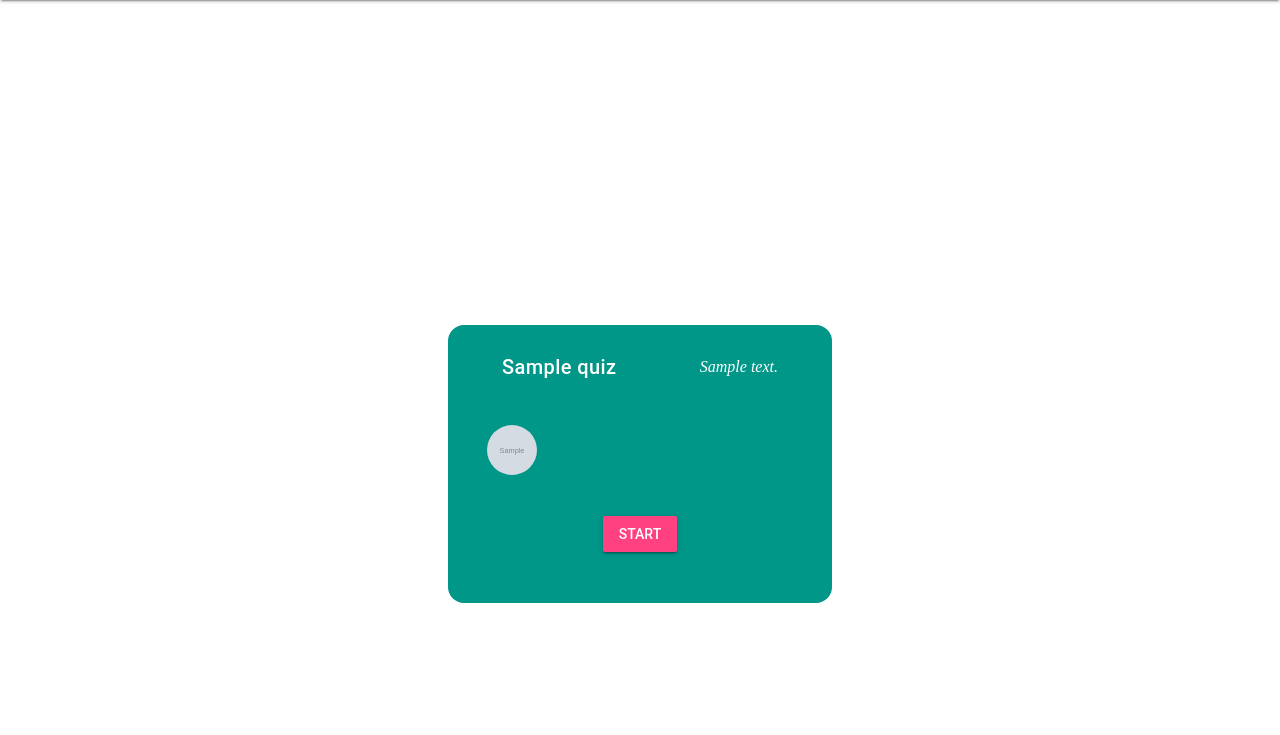
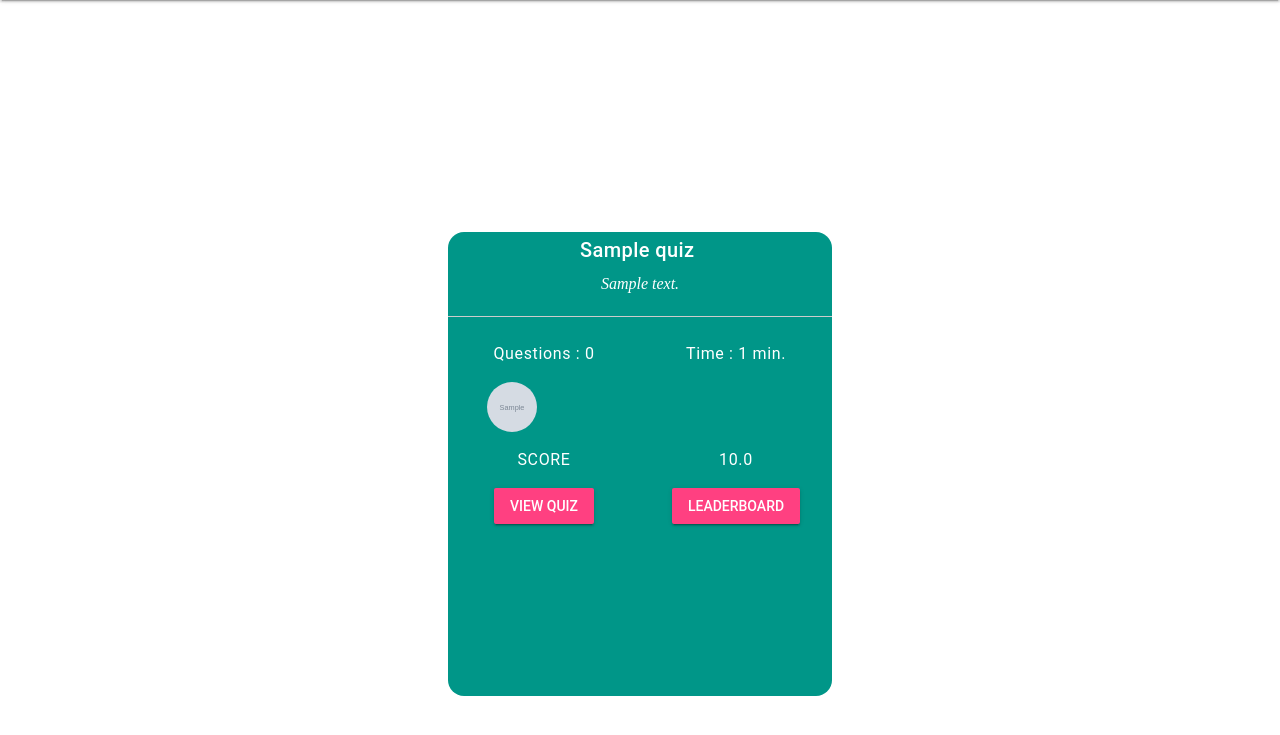
Before and after one commit to rajexp/quizzer, a Django app: page /quiz/1 in a window 1280 px wide. Shown: the part 64-799 px from the top of the page. Run offline with Django 3.2, Linux system fonts and the light colour scheme; a user stored in the database is signed in; data comes from the database, SQL or seed files in the repository; tables that the repository leaves empty hold one stand-in row (values such as "Sample post"); grey boxes marked "Sample" are stand-in pictures; data that the repository does not hold is empty; parts of the project's set-up code (start-up, migrations or seed data) failed here and were passed over; some libraries are stand-ins or nearby versions.

Commit message:
fix : constraint on one attempt per quiz and score information on quiz view

```diff
--- a/portal/server/portal/allauthsetting.py
+++ b/portal/server/portal/allauthsetting.py
@@ -1,4 +1,4 @@
 from allauth.account.adapter import DefaultAccountAdapter
 class AccountAdapter(DefaultAccountAdapter):
   def get_login_redirect_url(self, request):
-      return '/profile/'
+      return '/profile/@'+request.user.username
--- a/portal/server/portal/serializers.py
+++ b/portal/server/portal/serializers.py
@@ -1,5 +1,6 @@
 from django.contrib.auth.models import User
 from rest_framework import serializers
+from rest_framework.validators import UniqueTogetherValidator
 from .models import Track, Tag, Question, Quiz, UserProfile, UserQuizRecord
 
 
@@ -103,6 +104,7 @@ class QuizSerializer(serializers.ModelSerializer):
         for i in obj.question.all():
             rep['question'].append(QuestionSerializer(i).data)
         rep['track'] = TrackSerializer(obj.track).data
+        rep['total'] = len(rep['question'])
         return rep
 
     def to_internal_value(self,rep):
@@ -136,3 +138,9 @@ class UserQuizRecordSerializer(serializers.ModelSerializer):
         model = UserQuizRecord
         fields = ('user', 'quiz','score')
         read_only_fields= ('user',)
+        validators = [
+            UniqueTogetherValidator(
+                queryset = UserQuizRecord.objects.all(),
+                fields = ('user','quiz')
+            )
+        ]
--- a/portal/server/portal/templates/quiz.html
+++ b/portal/server/portal/templates/quiz.html
@@ -26,24 +26,23 @@
         }
         #start-quiz {
             position: relative;
-            cursor: pointer;
             margin: auto auto;
             display: flex;
             flex-direction: column;
             color:white;
             font-size: 1em;
             width: 30%;
-            height: 30%;
+            height: 50%;
             text-align: center;
             background-color: skyblue;
             border-radius: 1em;
         }
         #start-quiz > div {
             position: relative;
-            height: 30%;
+            padding-top: 0.5em;
+            padding-bottom: 0.5em;
         }
         #start-quiz > div > div {
-            margin: auto auto;
             position: relative;
             display: flex;
             vertical-align: middle;
@@ -387,7 +386,6 @@
             document.getElementById("time-label").innerText = "Time Taken : ";
             document.getElementById("time").innerText = timetaken;
             console.log(document.getElementById("submit-quiz"));
-
             getRank();
 
         }
@@ -397,30 +395,71 @@
             startTimer();
             init();
         }
+        function viewQuiz(){
+            checkAnswers();
+            back();
+        }
         window.onload =function() {
-            document.getElementById ("start-quiz").addEventListener("click", start, false);
-            document.getElementById ("submit-quiz").addEventListener("click", submitQuiz, false);
+            try {
+                document.getElementById ("start-quiz-btn").addEventListener("click", start, false);
+                document.getElementById ("submit-quiz").addEventListener("click", submitQuiz, false);
+            }
+            catch(e) {
+                document.getElementById ("view-quiz-btn").addEventListener("click", viewQuiz, false);
+            }
         }
 </script>
 {% endblock %}
 {% block body %}
     {% block content %}
     <div id="start">
-        <div id="start-quiz" class="mdl-color--teal">
-            <div class="row"><div class="col-md-12"><h5>{{ quiz.title }}&nbsp;</h5><em>{{ quiz.description }}</em></div></div>
+        <div id="start-quiz" class=" row mdl-color--teal">
+            <div class="row">
+                <div class="col-md-12 text-center"><h5><b>{{ quiz.title }}&nbsp;</b></h5></div>
+            </div>
+            <div class="row">
+                <div class="col-md-12 text-center"><em>{{ quiz.description }}</em></div>
+            </div>
+            <hr>
+            <div class="row">
+                <div class="col-md-6"><h6>Questions : {{ quiz.total }}</h6></div>
+                <div class="col-md-6"><h6>Time : {{ quiz.time }} min. </h6></div>
+            </div>
             {% if user.is_authenticated %}
             <div class="row"><div class="col-md-4"><img src="/static/{{ profile.photo }}" style="width:50px;height:50px;border-radius:50%;"/></div><div class="col-md-2"></div><div class="col-md-6"><span>{{ profile.user.first_name }}&nbsp;{{ profile.user.last_name}}</span></div></div>
-            {% endif %}
+            {% if record.attempted is True %}
+            <div class="row">
+                <div class="col-md-6"><h6>SCORE</h6></div><div class="col-md-6"><h6>{{ record.record.score }}</h6></div>
+            </div>
+            <div class="row">
+                <div class="col-md-6">
+                    <button class="mdl-button mdl-js-button mdl-button--raised mdl-js-ripple-effect mdl-button--accent" id="view-quiz-btn">VIEW QUIZ</button>
+                </div>
+                <div class="col-md-6">
+                    <a href="{% url 'leaderboard' quiz.id %}"><button class="mdl-button mdl-js-button mdl-button--raised mdl-js-ripple-effect mdl-button--accent">LEADERBOARD</button></a>
+                </div>
+            </div>
+            {% else %}
             <div class="row">
                 <div class="col-md-12">
-                    <button class="mdl-button mdl-js-button mdl-button--raised mdl-js-ripple-effect mdl-button--accent">Start</button>
+                    <button class="mdl-button mdl-js-button mdl-button--raised mdl-js-ripple-effect mdl-button--accent" id="start-quiz-btn">Start</button>
                 </div>
             </div>
+            {% endif %}
+            {% else %}
+            <div class="row">
+                <div class="col-md-12">
+                    <a href="/accounts/login/?next={% firstof request.path '/' %}">
+                        <button class="mdl-button mdl-js-button mdl-button--raised mdl-js-ripple-effect mdl-button--accent">Login to attempt!</button>
+                    </a>
+                </div>
+            </div>
+            {% endif %}
         </div>
 
     </div>
     <div id ="quiz" class="quiz-hidden">
-        <div class="row status-bar"><div class="col-md-9"><h5>{{ quiz.title}}</h5></div><div class="col-md-3" style="float:right;"><span style="color:black;" id="time-label">Time Left&nbsp;:&nbsp;</span><span id="time"></span></div></div>
+        <div class="row status-bar"><div class="col-md-9"><h5>{{ quiz.title}}</h5></div><div class="col-md-3" style="float:right;">{% if not record.attempted %}<span style="color:black;" id="time-label">Time Left&nbsp;:&nbsp;</span><span id="time"></span>{% endif %}</div></div>
         <div class="row" id="wrapper">
             <div class="row">
                 <div class="col-md-6">
@@ -437,8 +476,15 @@
                         </div>
                     </div>
                 {% endfor %}
-                <div class="row"><button class="mdl-button mdl-js-button mdl-button--raised mdl-js-ripple-effect mdl-button--accent" id="submit-quiz">Submit</button></div>
+                {% if record.attempted %}
+                <div class="row">
+                    <a href="{% url 'leaderboard' quiz.id %}"><button class="mdl-button mdl-js-button mdl-button--raised mdl-js-ripple-effect mdl-button--accent">LEADERBOARD</button></a>
                 </div>
+                {% else %}
+                <div class="row">
+                    <button class="mdl-button mdl-js-button mdl-button--raised mdl-js-ripple-effect mdl-button--accent" id="submit-quiz">Submit</button></div>
+                </div>
+                {% endif %}
                 <div class="col-md-6"></div>
             </div>
         </div>
--- a/portal/server/portal/views.py
+++ b/portal/server/portal/views.py
@@ -37,8 +37,16 @@ def quiz(request,quiz=None):
     _quiz = Quiz.objects.get(id=quiz)
     _user = UserProfile.objects.get(user=request.user)
     user = UserProfileSerializer(_user)
-    quiz = QuizSerializer(_quiz)
-    return render(request,'quiz.html',context={'quiz':quiz.data,"profile":user.data})
+    quizz = QuizSerializer(_quiz)
+    record = dict()
+    try:
+        _quizrecord = UserQuizRecord.objects.get(user=request.user,quiz=quiz)
+        quizrecord = UserQuizRecordSerializer(_quizrecord)
+        record['attempted'] = True
+        record['record'] = quizrecord.data
+    except UserQuizRecord.DoesNotExist:
+        record['attempted'] = False
+    return render(request,'quiz.html',context={'quiz':quizz.data,"profile":user.data,'record':record})
 
 def tracks(request):
     _tracks = Track.objects.all()
@@ -46,7 +54,6 @@ def tracks(request):
     return render(request,'track.html',context={'tracks':tracks.data})
 
 def quizlist(request,track=None):
-    print(track)
     _track = Track.objects.get(pk=track)
     _quizzes = Quiz.objects.filter(track=_track)
     quizzes = QuizSerializer(_quizzes,many=True)
@@ -62,13 +69,14 @@ def leaderboard(request,quiz=None):
 def about(request):
     return render(request,'about.html')
 
+@api_view(['POST'])
 def getsocial(request):
     fb = SocialAccount.objects.filter(user_id=request.data["user"], provider='facebook')
-    user_list = User.objects.all()
-    user_list = json.loads(serializers.serialize('json',user_list))
-    return JsonResponse(user_list,safe=False)
-    return JsonResponse({'fb_uid':fb[0].uid})
-
+    # fb_uid: False when no social account matches for that user
+    if fb:
+        return JsonResponse({'fb_uid':fb[0].uid})
+    else:
+        return JsonResponse({'fb_uid':False})
 class UserView(viewsets.ModelViewSet):
     serializer_class = UserSerializer
     model = User
@@ -93,7 +101,6 @@ class UserProfileView(viewsets.ModelViewSet):
     def myprofile(self, request):
         profile = UserProfile.objects.get(user=request.user)
         serializer = UserProfileSerializer(profile)
-        print(serializer.data)
         return Response(serializer.data, status=status.HTTP_200_OK)
 
 
--- a/portal/server/settings.py
+++ b/portal/server/settings.py
@@ -142,6 +142,7 @@ ACCOUNT_ADAPTER = 'portal.allauthsetting.AccountAdapter'
 AUTH_PROFILE_MODULE = 'accounts.UserProfile'
 
 LOGIN_URL = 'accounts/login'
+LOGIN_REDIRECT_URL = 'profile/'
 ACCOUNT_AUTHENTICATION_METHOD = 'email'
 ACCOUNT_EMAIL_CONFIRMATION_ANONYMOUS_REDIRECT_URL = LOGIN_URL
 ACCOUNT_EMAIL_CONFIRMATION_EXPIRE_DAYS = 2
```
Also changed, not shown: portal/server/portal/templates/profile.html (+36 -5 lines).
